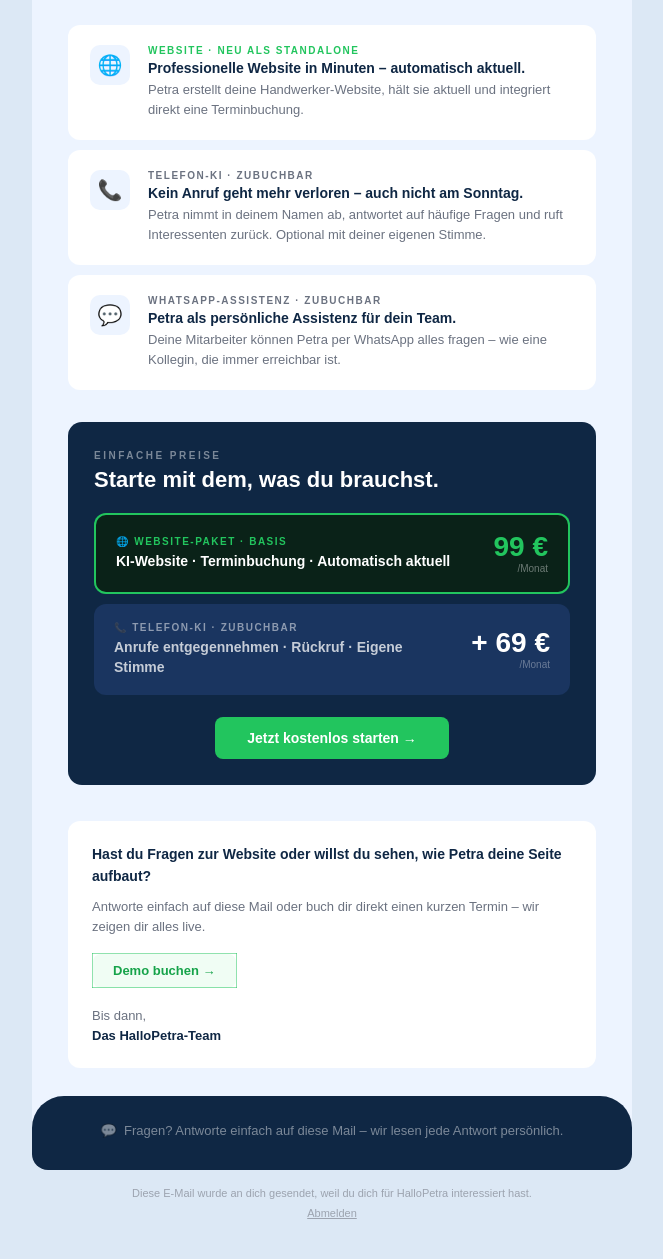
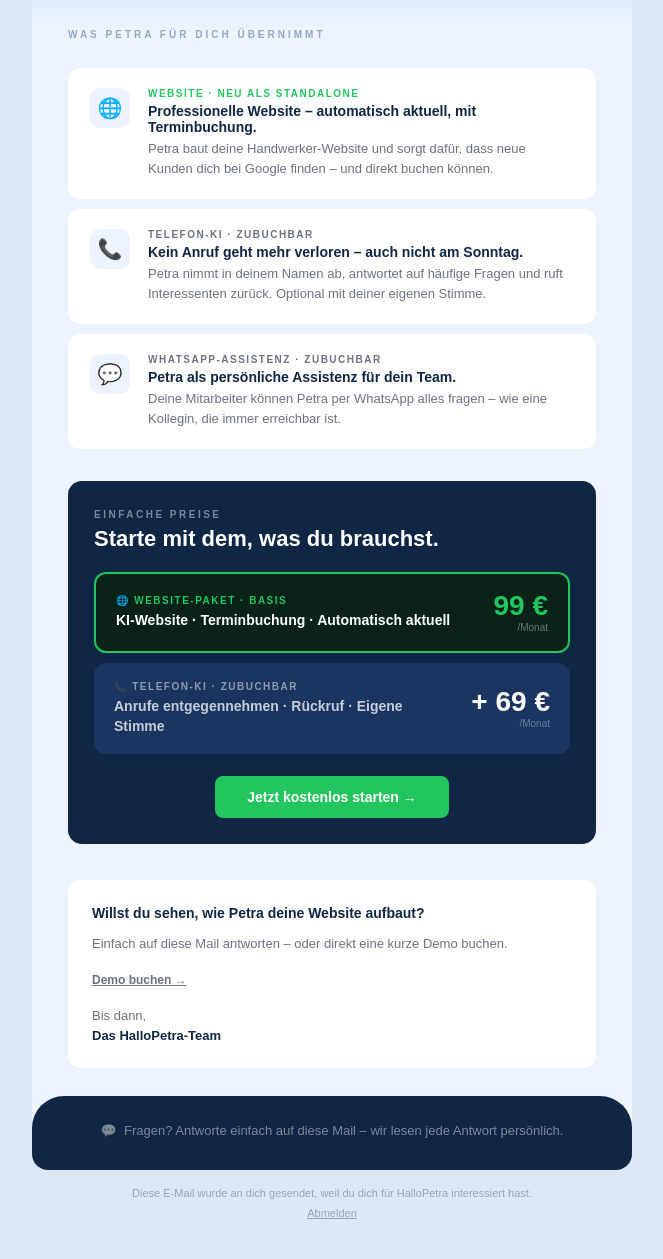
Before and after one commit to jesko-maker/hallopetra-referral, a website: page newsletter-leads-website-v1.html in a window 1280 px wide. Shown: the part 939-2198 px from the top of the page, without its empty margins (308-971 px from the left). Drawn offline with Linux system fonts and the light colour scheme.

Commit message:
Apply team feedback: subject, social proof, SEO reframe, CTA hierarchy, cut in-Minuten

```diff
--- a/newsletter-leads-website-v1.html
+++ b/newsletter-leads-website-v1.html
@@ -4,7 +4,7 @@
   <meta charset="UTF-8">
   <meta name="viewport" content="width=device-width, initial-scale=1">
   <meta http-equiv="X-UA-Compatible" content="IE=edge">
-  <title>Petra ist jetzt deine Bürokraft.</title>
+  <title>Neu: Deine Handwerker-Website. Von Petra. Ohne Agentur.</title>
 </head>
 <body style="margin:0;padding:0;background:#dce8f5;font-family:Arial,Helvetica,sans-serif;-webkit-text-size-adjust:100%;-ms-text-size-adjust:100%;">
 
@@ -50,8 +50,9 @@
                           <tr>
                             <td valign="middle" width="58%" style="padding-right:12px;">
                               <span style="display:inline-block;color:rgba(255,255,255,0.55);font-size:10px;letter-spacing:2.5px;text-transform:uppercase;font-weight:700;border:1px solid rgba(255,255,255,0.18);border-radius:20px;padding:4px 14px;font-family:Arial,Helvetica,sans-serif;margin-bottom:18px;">Neuigkeit f&uuml;r deinen Betrieb</span>
-                              <h1 style="color:#ffffff;font-size:30px;font-weight:900;margin:0 0 14px;line-height:1.15;letter-spacing:-0.3px;font-family:Arial,Helvetica,sans-serif;">Petra ist jetzt<br>deine B&uuml;rokraft.</h1>
-                              <p style="color:rgba(255,255,255,0.85);font-size:18px;line-height:28px;margin:0 0 22px;font-family:Arial,Helvetica,sans-serif;">Sie baut jetzt auch deine Website.<br>SEO-optimiert. Ohne Agentur.</p>
+                              <h1 style="color:#ffffff;font-size:30px;font-weight:900;margin:0 0 10px;line-height:1.15;letter-spacing:-0.3px;font-family:Arial,Helvetica,sans-serif;">Petra ist jetzt<br>deine B&uuml;rokraft.</h1>
+                              <p style="color:rgba(255,255,255,0.5);font-size:12px;margin:0 0 14px;font-family:Arial,Helvetica,sans-serif;">&#11088; Schon 2.000 Betriebe vertrauen Petra &ndash; 5,0 Sterne.</p>
+                              <p style="color:rgba(255,255,255,0.85);font-size:18px;line-height:28px;margin:0 0 22px;font-family:Arial,Helvetica,sans-serif;">Sie baut jetzt auch deine Website &ndash; damit dich neue Kunden bei Google finden und direkt einen Termin buchen.</p>
                               <table cellpadding="0" cellspacing="0" border="0" style="border-collapse:collapse;">
                                 <tr>
                                   <td bgcolor="#22c55e" style="background:#22c55e;border-radius:8px;">
@@ -109,8 +110,8 @@
                             </td>
                             <td valign="middle">
                               <p style="color:#22c55e;font-size:10px;letter-spacing:1.5px;text-transform:uppercase;font-weight:700;margin:0 0 4px;font-family:Arial,Helvetica,sans-serif;">Website &middot; Neu als Standalone</p>
-                              <p style="color:#0f2744;font-size:14px;font-weight:700;margin:0 0 4px;font-family:Arial,Helvetica,sans-serif;">Professionelle Website in Minuten &ndash; automatisch aktuell.</p>
-                              <p style="color:#6b7280;font-size:13px;line-height:20px;margin:0;font-family:Arial,Helvetica,sans-serif;">Petra erstellt deine Handwerker-Website, h&auml;lt sie aktuell und integriert direkt eine Terminbuchung.</p>
+                              <p style="color:#0f2744;font-size:14px;font-weight:700;margin:0 0 4px;font-family:Arial,Helvetica,sans-serif;">Professionelle Website &ndash; automatisch aktuell, mit Terminbuchung.</p>
+                              <p style="color:#6b7280;font-size:13px;line-height:20px;margin:0;font-family:Arial,Helvetica,sans-serif;">Petra baut deine Handwerker-Website und sorgt daf&uuml;r, dass neue Kunden dich bei Google finden &ndash; und direkt buchen k&ouml;nnen.</p>
                             </td>
                           </tr>
                         </table>
@@ -249,12 +250,12 @@
                   <table width="100%" cellpadding="0" cellspacing="0" border="0" bgcolor="#ffffff" style="border-collapse:collapse;border-radius:12px;background:#ffffff;">
                     <tr>
                       <td style="padding:22px 24px;">
-                        <p style="color:#0f2744;font-size:14px;font-weight:600;line-height:22px;margin:0 0 10px;font-family:Arial,Helvetica,sans-serif;">Hast du Fragen zur Website oder willst du sehen, wie Petra deine Seite aufbaut?</p>
-                        <p style="color:#6b7280;font-size:13px;line-height:20px;margin:0 0 16px;font-family:Arial,Helvetica,sans-serif;">Antworte einfach auf diese Mail oder buch dir direkt einen kurzen Termin &ndash; wir zeigen dir alles live.</p>
+                        <p style="color:#0f2744;font-size:14px;font-weight:600;line-height:22px;margin:0 0 10px;font-family:Arial,Helvetica,sans-serif;">Willst du sehen, wie Petra deine Website aufbaut?</p>
+                        <p style="color:#6b7280;font-size:13px;line-height:20px;margin:0 0 16px;font-family:Arial,Helvetica,sans-serif;">Einfach auf diese Mail antworten &ndash; oder direkt eine kurze Demo buchen.</p>
                         <table cellpadding="0" cellspacing="0" border="0" style="border-collapse:collapse;">
                           <tr>
-                            <td style="background:#f0fdf4;border-radius:8px;border:1px solid rgba(34,197,94,0.5);">
-                              <a href="https://calendly.com/jesko-hallopetra/hallopetra-website-feature" target="_blank" style="display:inline-block;color:#16a34a;font-size:13px;font-weight:700;text-decoration:none;padding:9px 20px;font-family:Arial,Helvetica,sans-serif;">Demo buchen &rarr;</a>
+                            <td>
+                              <a href="https://calendly.com/jesko-hallopetra/hallopetra-website-feature" target="_blank" style="display:inline-block;color:#6b7280;font-size:12px;font-weight:600;text-decoration:underline;font-family:Arial,Helvetica,sans-serif;">Demo buchen &rarr;</a>
                             </td>
                           </tr>
                         </table>
```
